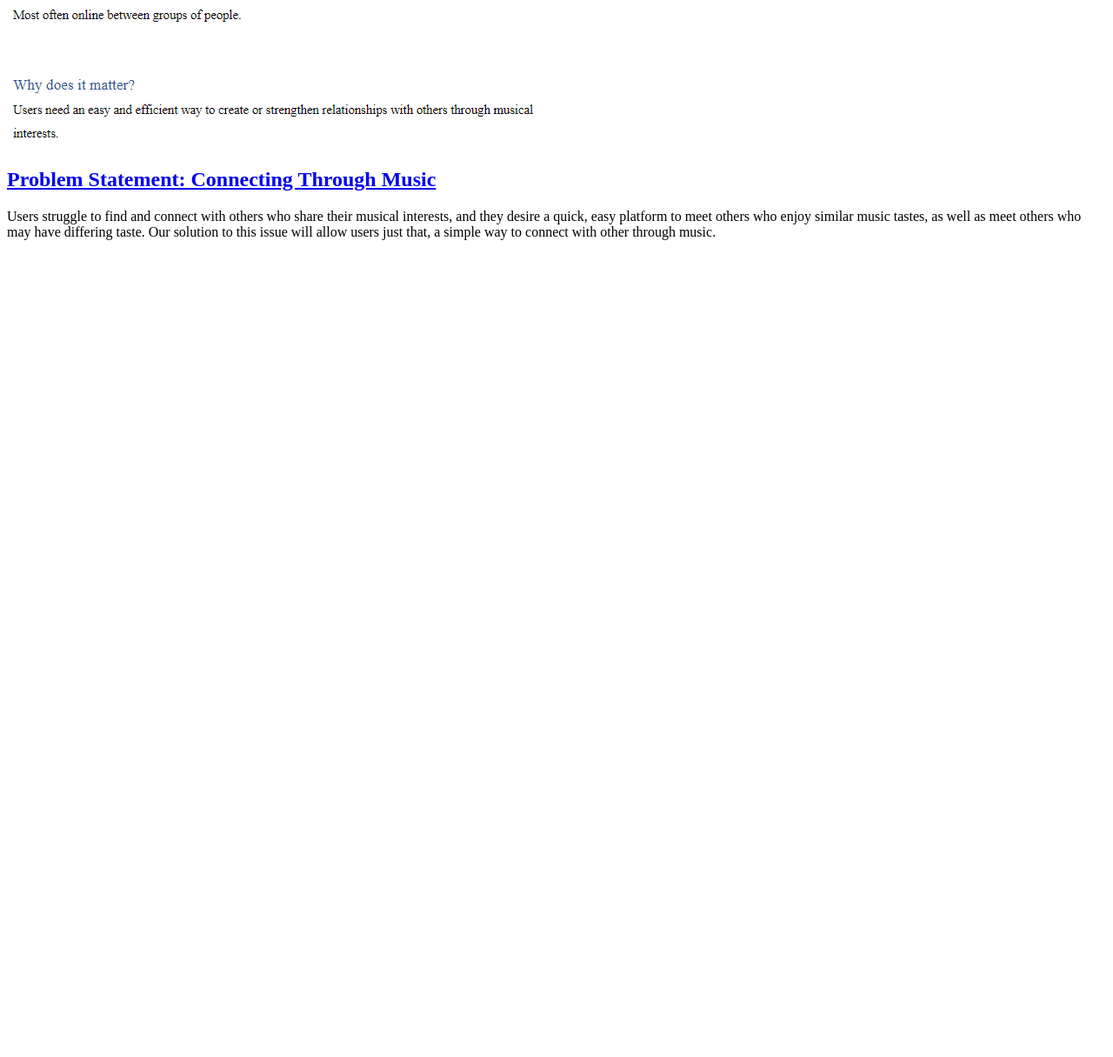
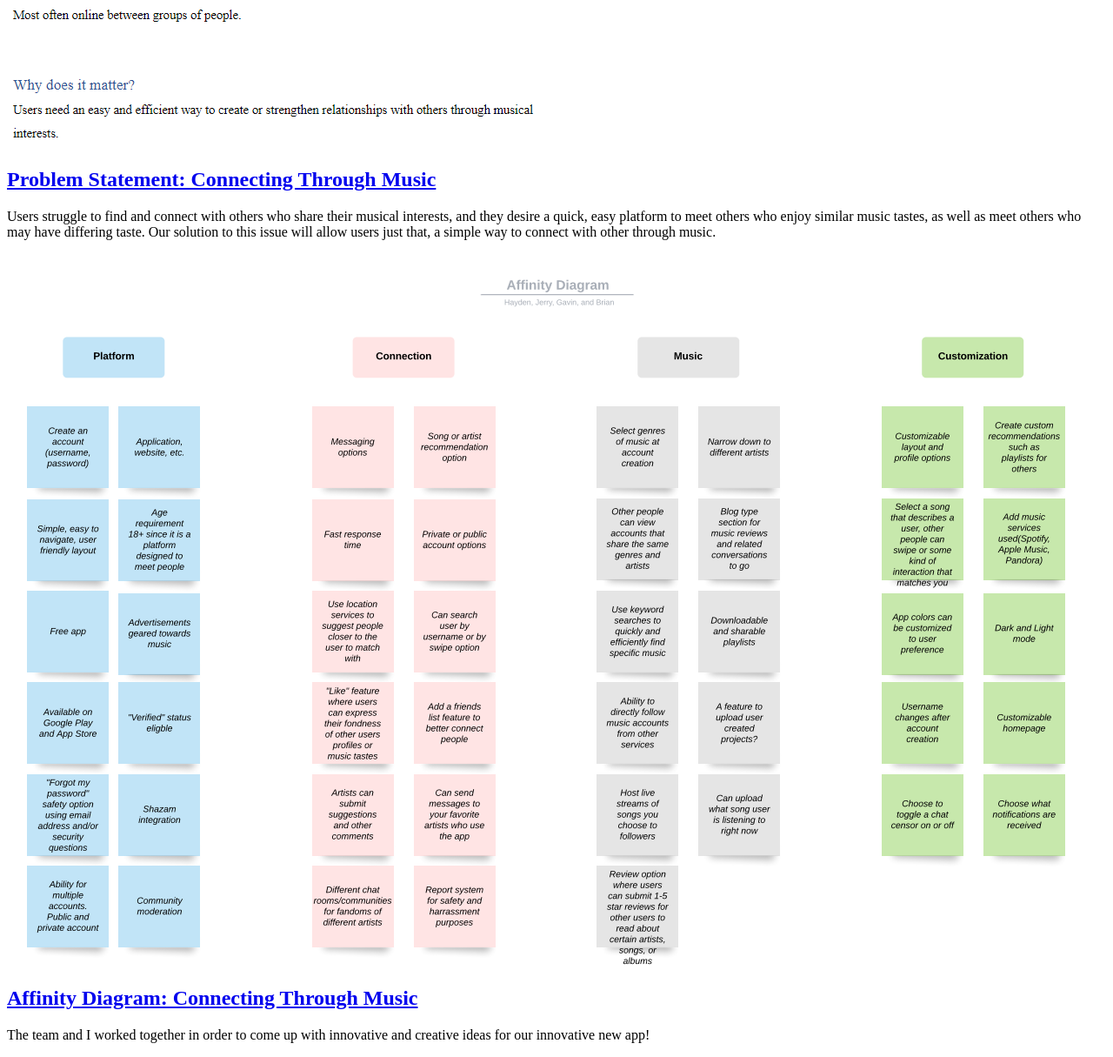
Before and after one commit to thejerrybowen/thejerrybowen.github.io, a plain HTML site: page index.html in a window 1280 px wide. Shown: the part 614-1829 px from the top of the page at 87% size. Before the commit the page ends 906 px from the top, so only its background shows below. Drawn offline with Linux system fonts and the light colour scheme.

Commit message:
Add files via upload

```diff
--- a/index.html
+++ b/index.html
@@ -5,6 +5,7 @@
     </head>
     <body>
         <h1>Jerry Bowen's CSCE 190 Site</h1>
+        <!-- Problem Statement Assignment-->
         <section class="assignment">
             <a href="files/CSCE190 Team Project.pdf"><img src="images/V19iv4e.png"></a>
             <section class="ass-details">
@@ -14,5 +15,16 @@
                 </p>
             </section>
         </section>
+
+        <!-- Affinity Diagram Assignment-->
+        <section class="assignment">
+            <a href="files/Affinity diagram.pdf"><img src="images/msedge_N42JrXwfS7.png"></a>
+            <section class="ass-details">
+                <a href="files/Affinity diagram.pdff"><h2>Affinity Diagram: Connecting Through Music</h2></a>
+                <p>
+                    The team and I worked together in order to come up with innovative and creative ideas for our innovative new app!
+                </p>
+            </section>
+        </section>
     </body>
 </html>
```
Also changed, not shown: images/msedge_N42JrXwfS7.png (added), 1 other file.
